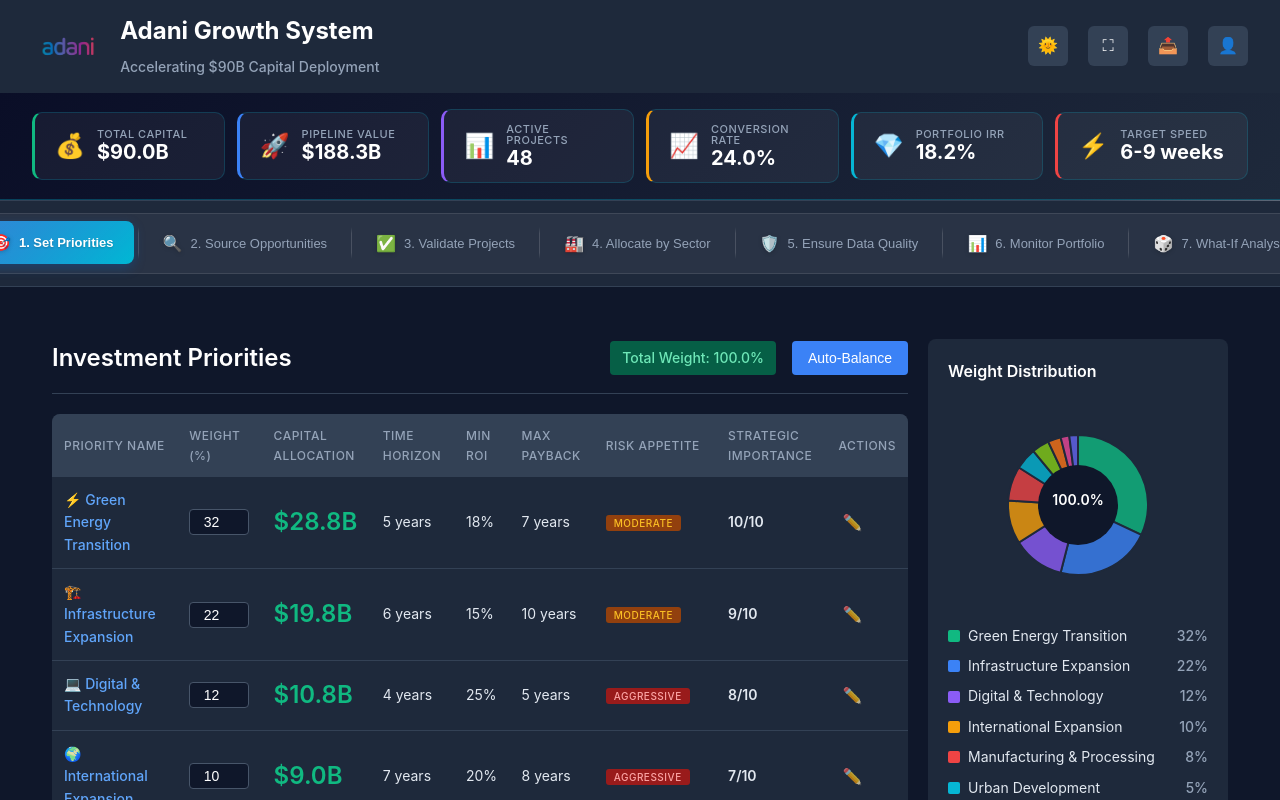
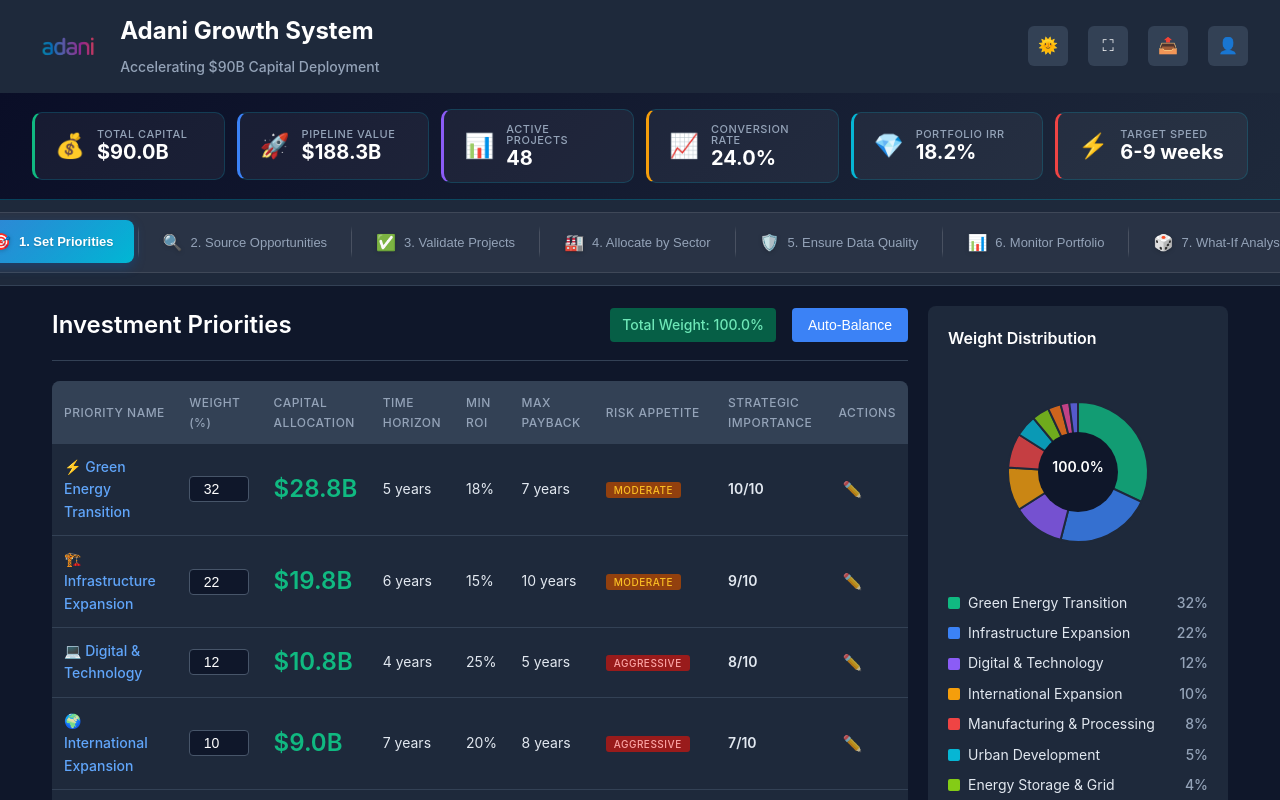
Before and after one commit to AyalaRamjee/KA-Capital-Allocation, a Next.js app: page / in a window 1280 px wide. Shown: the top 800 px of the page. Built offline with nearby package versions, Linux system fonts and the light colour scheme.

Commit message:
feat: Remove unnecessary separator and adjust tab container styles for improved layout

```diff
--- a/AdaniGrowthSystem.tsx
+++ b/AdaniGrowthSystem.tsx
@@ -441,9 +441,6 @@
         </div>
       </div>
 
-      {/* Separator */}
-      <div className="navigation-separator"></div>
-
       {/* PROFESSIONAL Tab Navigation */}
       <div style={{
         background: '#1e293b',
@@ -553,7 +550,7 @@
         </div>
       </div>
 
-      <div className="tab-container adani-tab-container">
+      <div className="tab-container adani-tab-container" style={{ paddingTop: 0, marginTop: 0 }}>
         {activeTab === 1 && (
           <Tab1_SetPriorities
             sharedData={{
```
